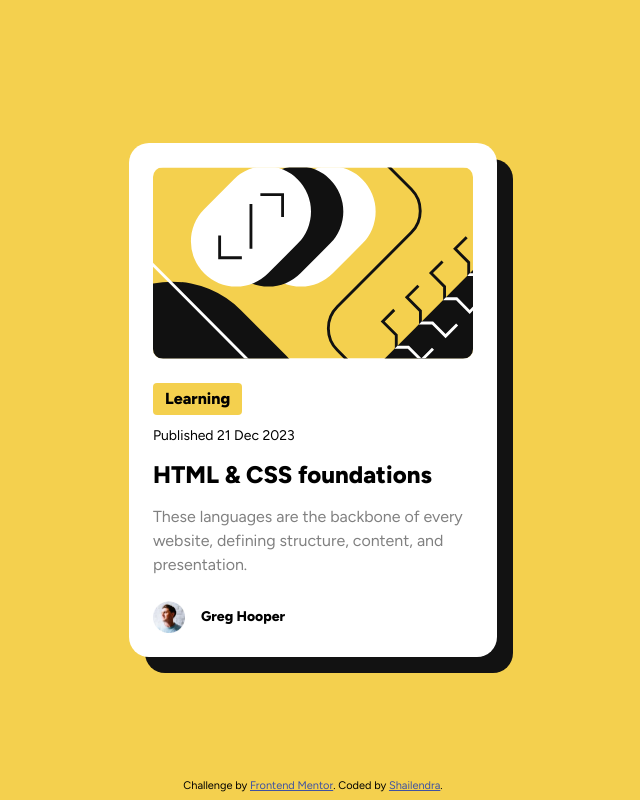
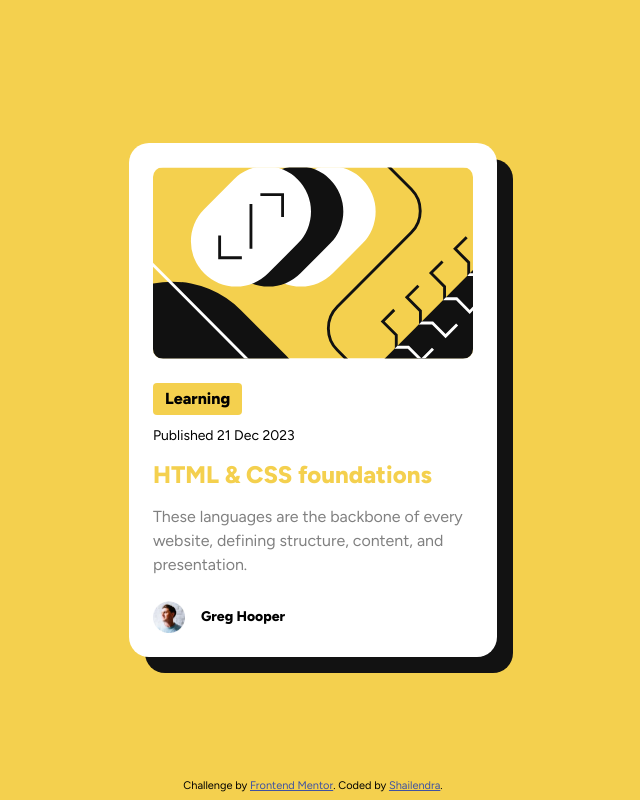
Before and after one commit to ishailendra/frontendmentor-solution, a plain HTML site: page index.html in a window 1280 px wide. In both pictures the pointer is over the element "HTML & CSS foundations". Shown: the whole page, without its empty margins (327-967 px from the left). Drawn offline with Linux system fonts and the light colour scheme.

Commit message:
added hover style

```diff
--- a/src/styles.css
+++ b/src/styles.css
@@ -67,6 +67,11 @@ body {
     margin-bottom: 1rem;
 }
 
+.course-title:hover {
+    color: var(--yellow);
+    cursor: pointer;
+}
+
 .course-desc {
     font-size: 1rem;
     font-weight: 400;
```
